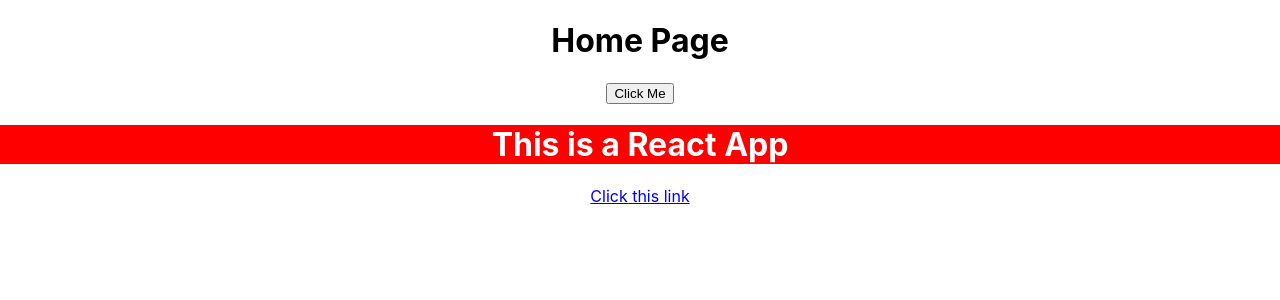
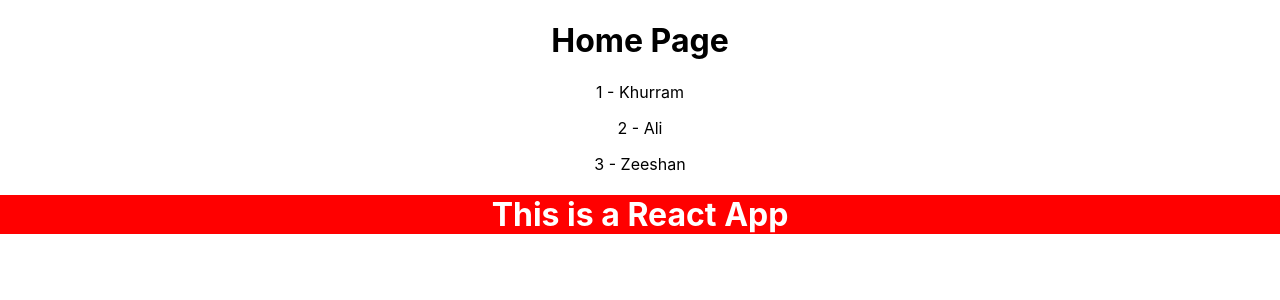
Before and after one commit to KhurramMunir95/React-App, a React (Create React App) app: page / in a window 1280 px wide. Shown: the top 300 px of the page. Built offline with nearby package versions, Linux system fonts and the light colour scheme.

Commit message:
Posts page created

```diff
--- a/src/App.js
+++ b/src/App.js
@@ -8,7 +8,6 @@ function App() {
     <div className="App">
     <Home />
       <h1 style={{color: 'white', background: 'red' }}>{app}</h1>
-      <a href={url}>Click this link</a>
     </div>
   );
 }
--- a/src/Home.js
+++ b/src/Home.js
@@ -1,15 +1,40 @@
+import { useState } from "react";
+import Posts from "./Posts";
+
 const Home = () => {
+  const [posts, setPost] = useState([
+    {
+      id: 1,
+      username: "Khurram",
+      title: "Weather",
+      content: "Weather is cold!",
+    },
+    { id: 2, username: "Ali", title: "Foods", content: "I am hungry!" },
+    {
+      id: 3,
+      username: "Zeeshan",
+      title: "Earth",
+      content: "We are living on earth",
+    },
+  ]);
+  const [value, setValue] = useState("Excellent");
 
-    const handleClick = (name, event) =>{
-        console.log('My name is ',name, event.target.innerHTML);
-    }
+  const handleClick = (name, event) => {
+    console.log("My name is ", name, event.target.innerHTML);
+  };
 
-    return (
-        <div>
-            <h1>Home Page</h1>
-            <button onClick={(e) => handleClick('Ali', e)}>Click Me</button>
-        </div>
-     );
-}
+  const handleChange = () => {
+    setValue("Good");
+  };
+
+  return (
+    <div>
+      <h1>Home Page</h1>
+
+        <Posts posts={posts} />
+
+    </div>
+  );
+};
 
 export default Home;
--- /dev/null
+++ b/src/Posts.js
@@ -0,0 +1,17 @@
+const Posts = ({posts}) => {
+
+    return (
+        <div>
+            {posts.map((post) => (
+            <div key={post.id}>
+              <p>
+                {post.id} - {post.username}
+              </p>
+            </div>
+          ))}
+        </div>
+
+     );
+}
+
+export default Posts;
```
